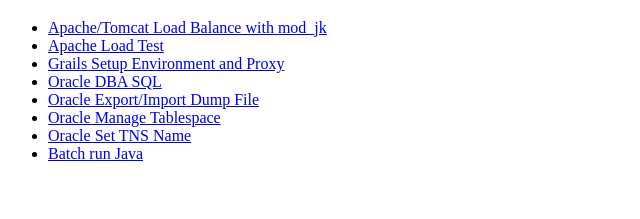
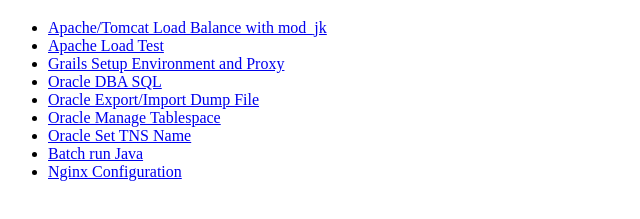
Before and after one commit to junlapong/junlapong.github.com, a plain HTML site: page index.html in a window 1280 px wide. Shown: the part 87-306 px from the top of the page, without its empty margins (0-640 px from the left). Drawn offline with Linux system fonts and the light colour scheme.

Commit message:
Update index.html

```diff
--- a/index.html
+++ b/index.html
@@ -16,6 +16,7 @@
   <li><a href="https://gist.github.com/3616271">Oracle Manage Tablespace</a></li>
   <li><a href="https://gist.github.com/3521861">Oracle Set TNS Name</a></li>
   <li><a href="https://gist.github.com/junlapong/b4ce98bc56614bd21eae">Batch run Java</a></li>
+  <li><a href="https://gist.github.com/junlapong/2704c03ab418fafe55c7">Nginx Configuration</a></li>
 </ul>
 </body>
 </html>
```
